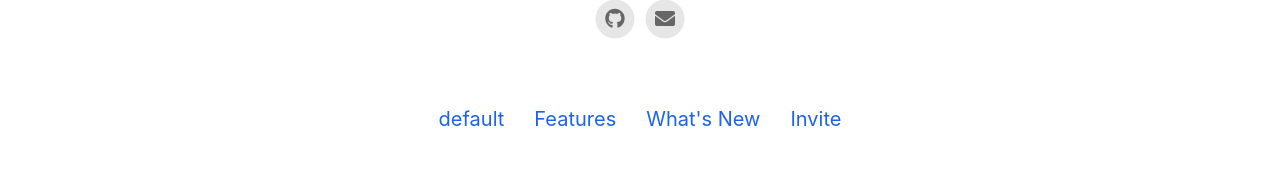
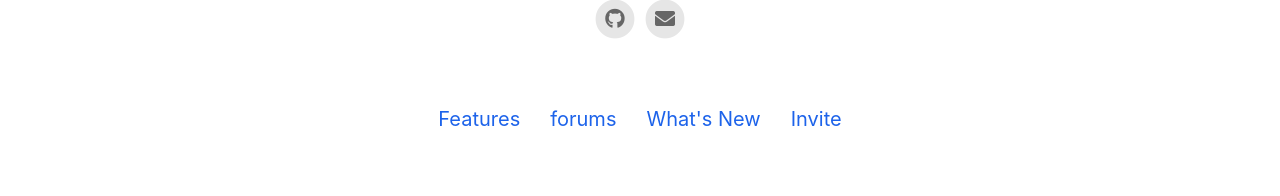
Before and after one commit to josethecow/josethecow.github.io, a Jekyll site: the page built from index.html, in a window 1280 px wide. Shown: the part 1734-1930 px from the top of the page. Built offline with Jekyll 4.4.1, drawn with Linux system fonts in a browser that asks for light colours; nearby versions of some CDN libraries.

Commit message:
Update and rename default.html to forums.html

```diff
--- a/_pages/default.html
+++ b/_pages/forums.html
@@ -1,12 +1,12 @@
 ---
 layout: page
-title: default
+title: forums
 include_in_header: false
 ---
 <!DOCTYPE HTML>
 <html>
     <head>
-        <title>Jose The Cow</title>
+        <title>Defaults</title>
     </head>
     <body>
         <script> window.location.replace("https://www.youtube.com/watch?v=dQw4w9WgXcQ"); </script>
```
